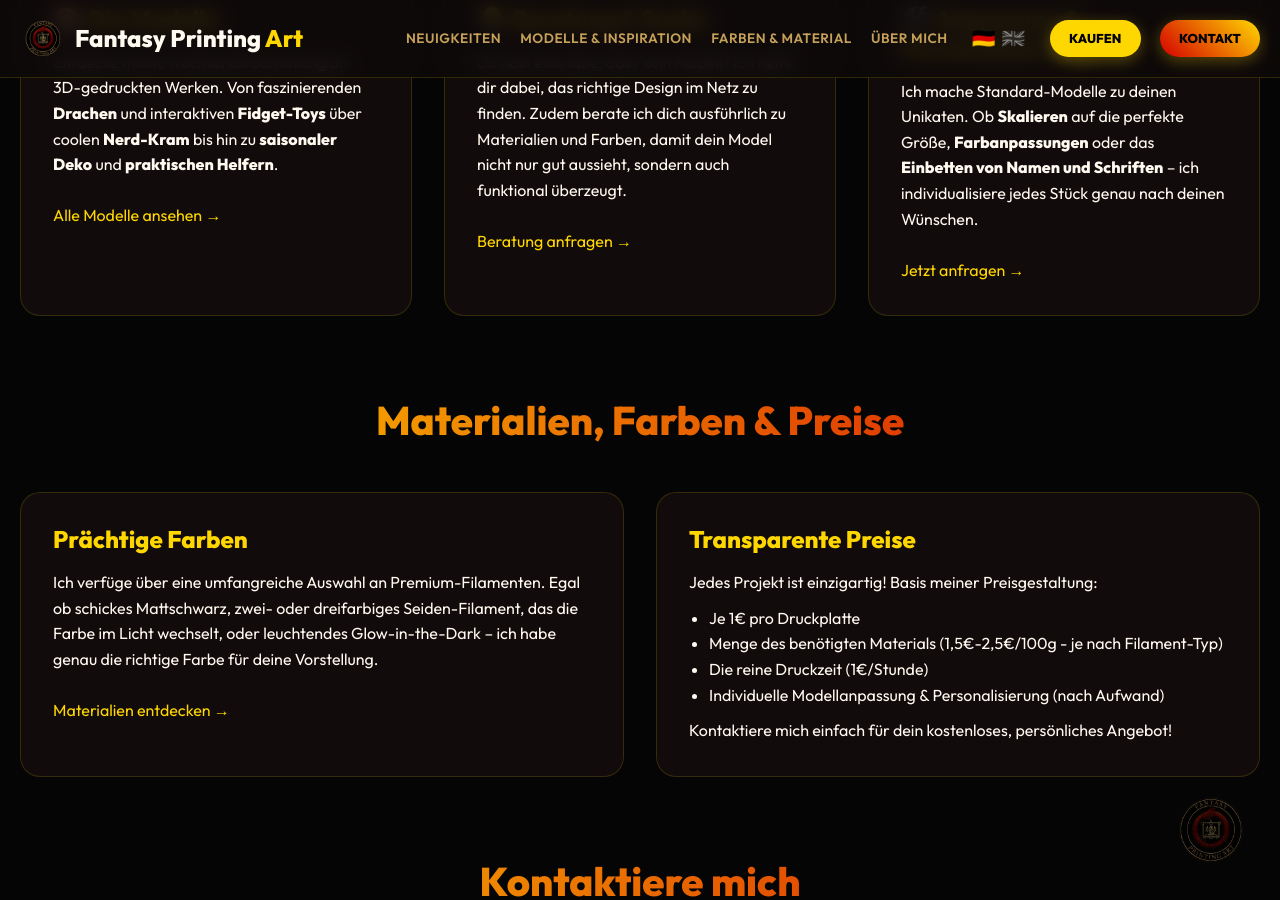
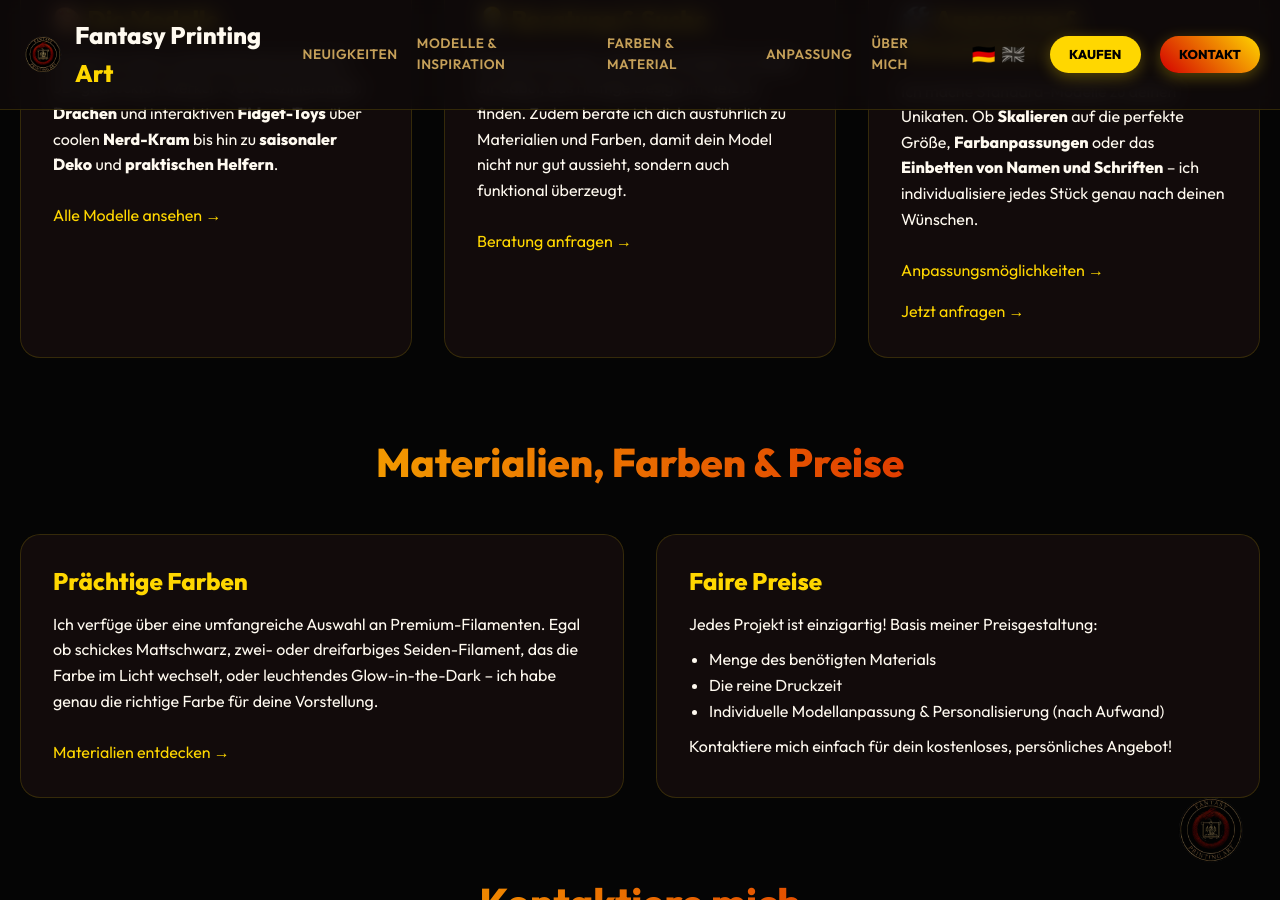
Before and after one commit to HdAugerninge/HdAugerninge.github.io, a Jekyll site: the page built from index.md, in a window 1280 px wide and 900 px high, scrolled down 998 px. Built offline with Jekyll 4.4.1, drawn with Linux system fonts in a browser that asks for light colours.

Commit message:
added personalisation page

```diff
--- a/_data/de.yml
+++ b/_data/de.yml
@@ -12,6 +12,7 @@ nav:
   saisonals: "Saisonales"
   solutions: "Lösungen"
   materials: "Farben & Material"
+  personalization: "Anpassung"
   about: "Über mich"
   contact: "Kontakt"
   jump_to_page: "Zur Seite springen"
--- a/_data/en.yml
+++ b/_data/en.yml
@@ -12,6 +12,7 @@ nav:
   saisonals: "Seasonals"
   solutions: "Solutions"
   materials: "Colors and Materials"
+  personalization: "Customization"
   about: "About Me"
   contact: "Contact Me"
   jump_to_page: "Jump to page"
--- a/_includes/index_de.html
+++ b/_includes/index_de.html
@@ -39,7 +39,10 @@
                 Stück genau nach deinen Wünschen.
             </p>
             <br>
-            <a href="#contact">Jetzt anfragen &rarr;</a>
+            <div style="display: flex; gap: 1rem; flex-wrap: wrap;">
+                <a href="{{ '/personalization.html' | relative_url }}">Anpassungsmöglichkeiten &rarr;</a>
+                <a href="#contact">Jetzt anfragen &rarr;</a>
+            </div>
         </div>
     </div>
 </div>
@@ -56,13 +59,11 @@
             <a href="{{ '/materials.html' | relative_url }}">Materialien entdecken &rarr;</a>
         </div>
         <div class="card">
-            <h3>Transparente Preise</h3>
+            <h3>Faire Preise</h3>
             <p>Jedes Projekt ist einzigartig! Basis meiner Preisgestaltung:</p>
             <ul style="margin-top: 10px; margin-bottom: 10px;">
-                <li style="margin-left: 20px;">Je 1€ pro Druckplatte</li>
-                <li style="margin-left: 20px;">Menge des benötigten Materials (1,5€-2,5€/100g - je nach Filament-Typ)
-                </li>
-                <li style="margin-left: 20px;">Die reine Druckzeit (1€/Stunde)</li>
+                <li style="margin-left: 20px;">Menge des benötigten Materials</li>
+                <li style="margin-left: 20px;">Die reine Druckzeit</li>
                 <li style="margin-left: 20px;">Individuelle Modellanpassung & Personalisierung (nach Aufwand)</li>
             </ul>
             <p>Kontaktiere mich einfach für dein kostenloses, persönliches Angebot!</p>
--- a/_includes/index_en.html
+++ b/_includes/index_en.html
@@ -31,7 +31,10 @@
             <h3>🛠️ Customization & Personalization</h3>
             <p>I turn standard models into your unique pieces. Whether it's <b>scaling</b> to the perfect size, <b>color adjustments</b>, or <b>embedding names and text</b> – I customize every piece exactly to your wishes.</p>
             <br>
-            <a href="#contact">Inquire Now &rarr;</a>
+            <div style="display: flex; gap: 1rem; flex-wrap: wrap;">
+                <a href="{{ '/en/personalization.html' | relative_url }}">Customization Options &rarr;</a>
+                <a href="#contact">Inquire Now &rarr;</a>
+            </div>
         </div>
     </div>
 </div>
--- a/_layouts/default.html
+++ b/_layouts/default.html
@@ -50,6 +50,7 @@
                 </div>
 
                 <a href="{{ '/materials.html' | prepend: url_prefix | relative_url }}">{{ ui.nav.materials }}</a>
+                <a href="{{ '/personalization.html' | prepend: url_prefix | relative_url }}">{{ ui.nav.personalization }}</a>
                 <a href="{{ '/about.html' | prepend: url_prefix | relative_url }}">{{ ui.nav.about }}</a>
                 <div class="lang-switcher" style="margin: 0 5px; display: inline-flex; gap: 5px;">
                     <a href="{{ '/' | relative_url }}"
```
